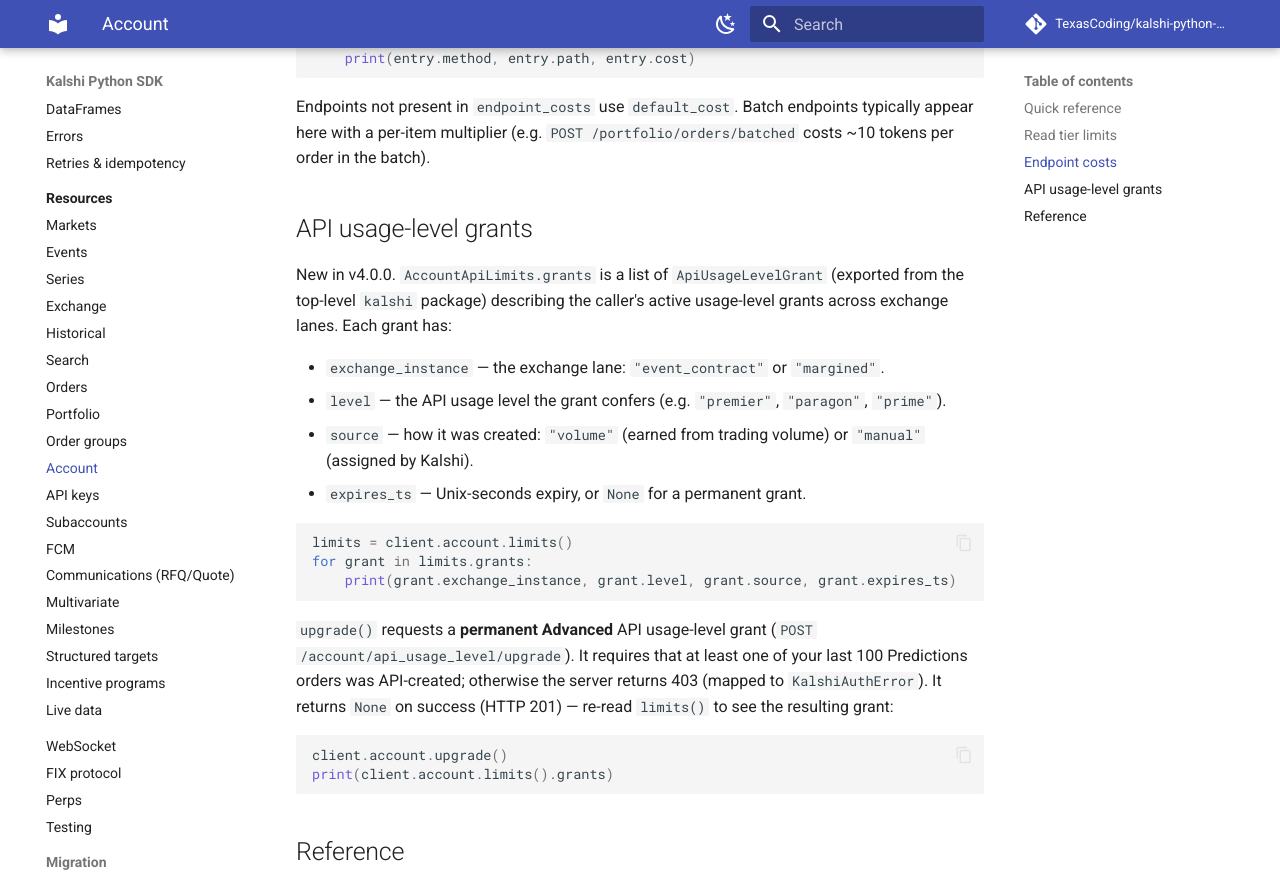
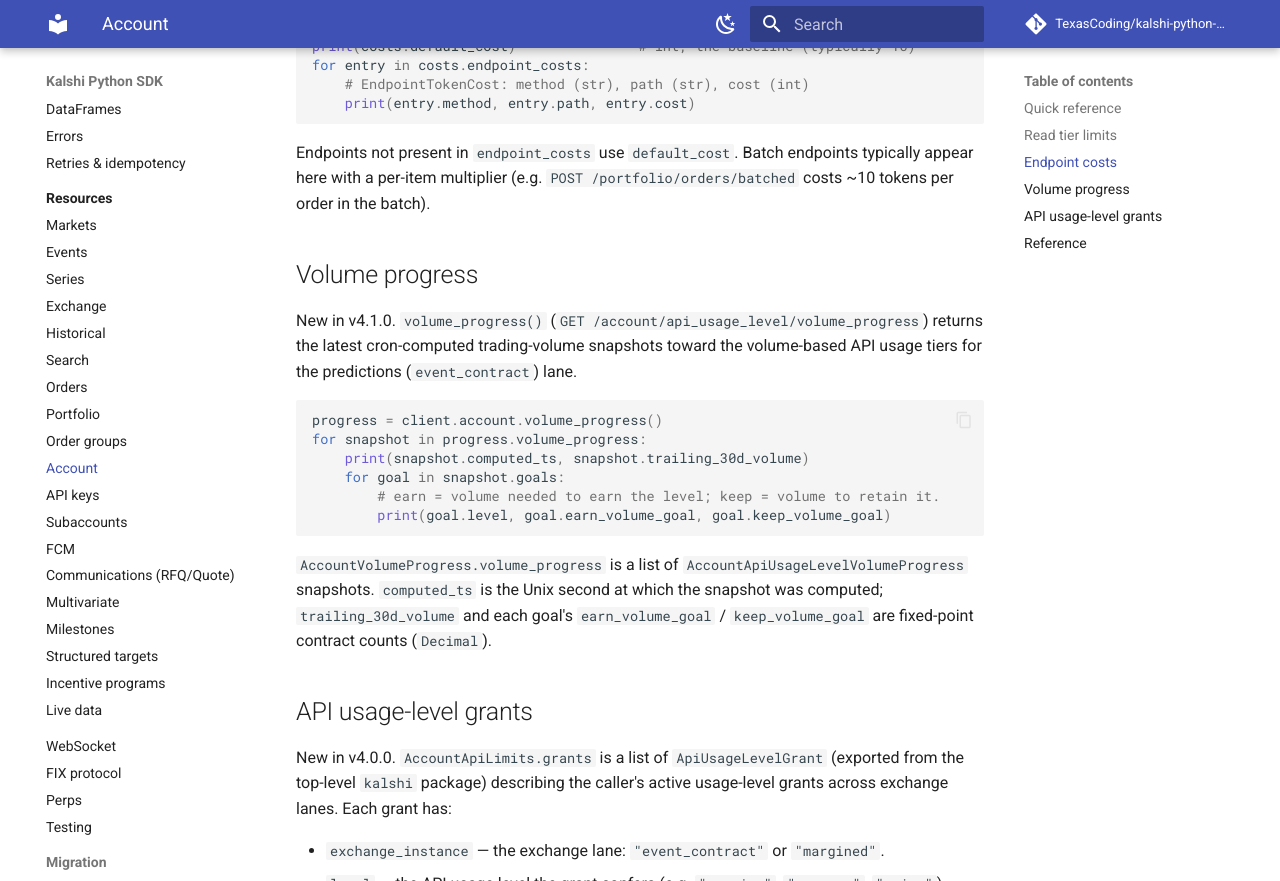
Before and after one commit to TexasCoding/kalshi-python-sdk, an MkDocs documentation site: the page built from docs/resources/account.md, in a window 1280 px wide and 900 px high, scrolled down 1163 px, cut to the strip 0-881 px from the top of the window. Built offline with MkDocs 1.6.1 and Material for MkDocs 9.7.7, drawn with Linux system fonts in a browser that asks for light colours; comment, search, counter and statistics services are not loaded; some of the changed text lies outside the part shown.

Commit message:
docs: 100% accuracy pass for v4.1.0 (#450)
* docs: 100% accuracy pass for v4.1.0

Document the 4.1.0 additions and fix a stale verb:
- communications: block_trade_proposals sub-resource (quick-ref rows, a worked
  example section, mkdocstrings directives) + quotes min_ts/max_ts; fix
  quotes.accept/confirm verb (PUT, not POST) in the quick-ref table
- account: volume_progress() (quick-ref row + section)
- events: tickers filter (example + prose)
- perps: MarginMarket mark-price fields + new TickerPrice model; required
  MarginPosition.subaccount
- reference / request-models: new request models in the curated lists

Verified: mkdocs build --strict passes.

Co-Authored-By: Claude Opus 4.8 (1M context) <noreply@anthropic.com>

* docs: address review nits

- communications: accept quick-ref row uses the named path param
  {block_trade_proposal_id} (matches the spec + the other rows), not {id}
- events: trim wire-format jargon on the tickers filter, keep the comma constraint

Co-Authored-By: Claude Opus 4.8 (1M context) <noreply@anthropic.com>

---------

Co-authored-by: Claude Opus 4.8 (1M context) <noreply@anthropic.com>

````diff
--- a/docs/resources/account.md
+++ b/docs/resources/account.md
@@ -10,6 +10,7 @@ Auth required.
 |---|---|
 | `limits()` | `GET /account/limits` |
 | `endpoint_costs()` | `GET /account/endpoint_costs` |
+| `volume_progress()` | `GET /account/api_usage_level/volume_progress` |
 | `upgrade()` | `POST /account/api_usage_level/upgrade` |
 
 ## Read tier limits
@@ -48,6 +49,27 @@ for entry in costs.endpoint_costs:
 Endpoints not present in `endpoint_costs` use `default_cost`. Batch
 endpoints typically appear here with a per-item multiplier (e.g.
 `POST /portfolio/orders/batched` costs ~10 tokens per order in the batch).
+
+## Volume progress
+
+New in v4.1.0. `volume_progress()` (`GET /account/api_usage_level/volume_progress`)
+returns the latest cron-computed trading-volume snapshots toward the
+volume-based API usage tiers for the predictions (`event_contract`) lane.
+
+```python
+progress = client.account.volume_progress()
+for snapshot in progress.volume_progress:
+    print(snapshot.computed_ts, snapshot.trailing_30d_volume)
+    for goal in snapshot.goals:
+        # earn = volume needed to earn the level; keep = volume to retain it.
+        print(goal.level, goal.earn_volume_goal, goal.keep_volume_goal)
+```
+
+`AccountVolumeProgress.volume_progress` is a list of
+`AccountApiUsageLevelVolumeProgress` snapshots. `computed_ts` is the Unix
+second at which the snapshot was computed; `trailing_30d_volume` and each
+goal's `earn_volume_goal` / `keep_volume_goal` are fixed-point contract counts
+(`Decimal`).
 
 ## API usage-level grants
 
````
Also changed, not shown: docs/perps.md (+10 -0 lines), docs/reference.md (+4 -0 lines), docs/request-models.md (+2 -0 lines), docs/resources/communications.md (+71 -2 lines), docs/resources/events.md (+6 -0 lines).
